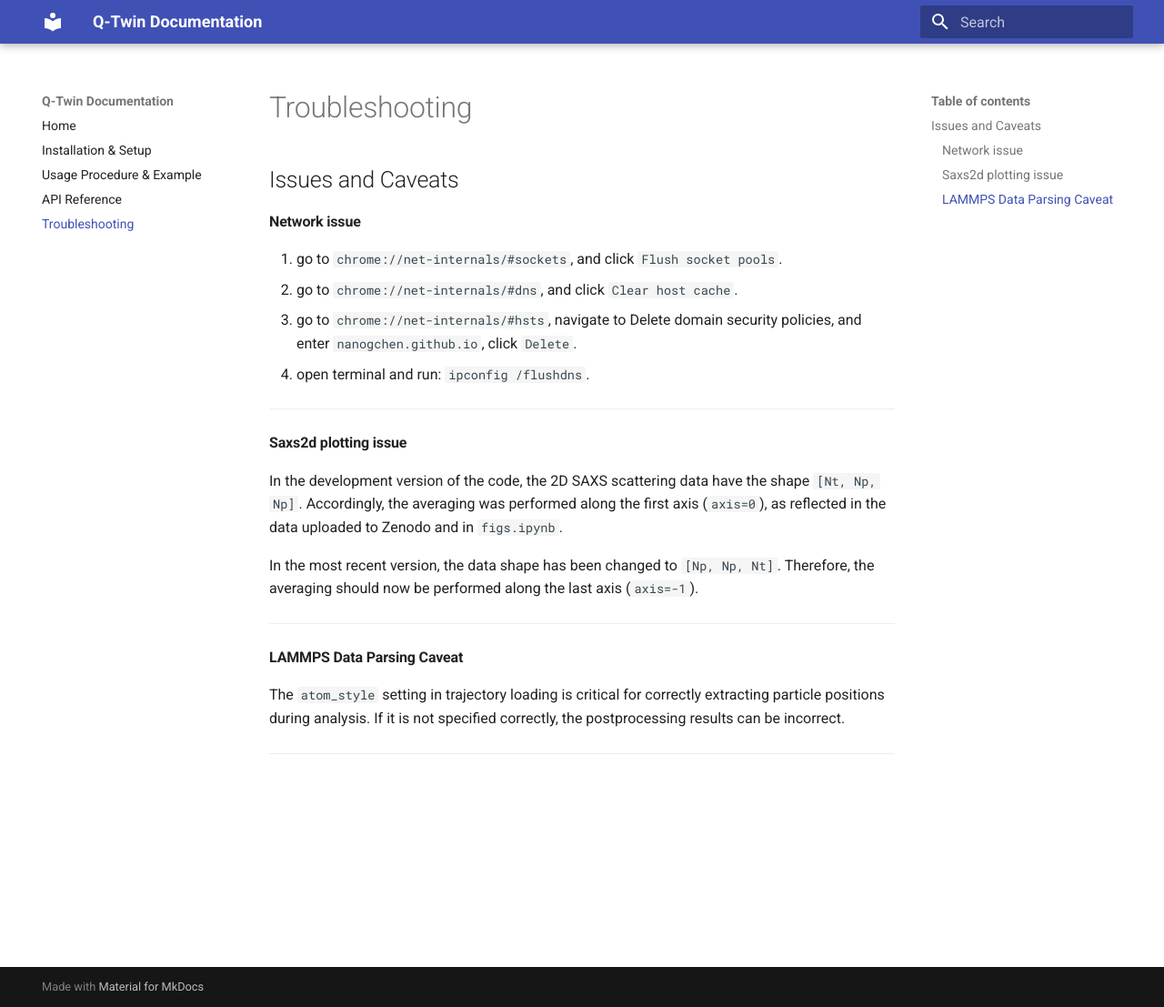
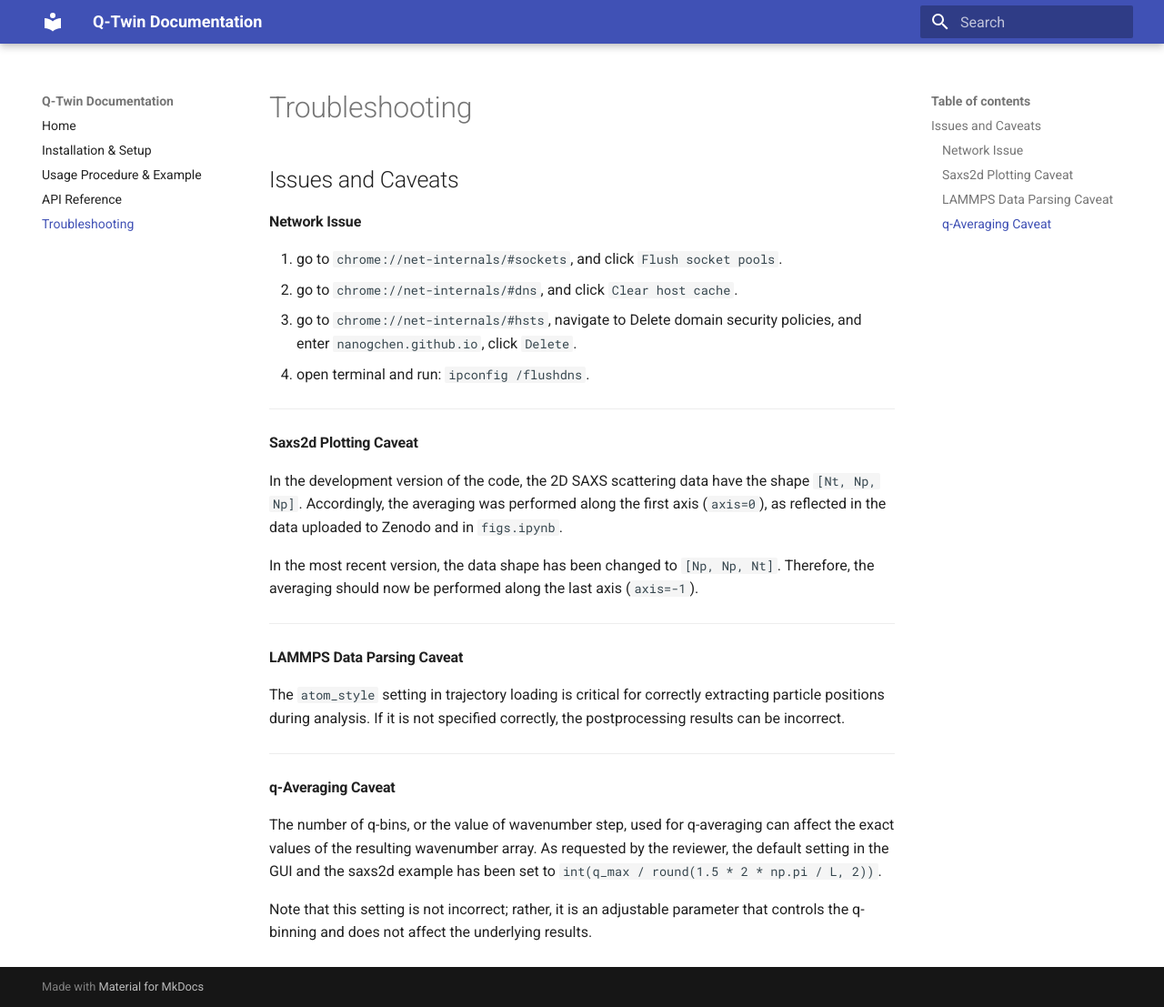
Before and after one commit to nanogchen/Q-Twin, an MkDocs documentation site: the page built from docs/troubleshooting.md, in a window 1280 px wide and 1107 px high. Shown: the whole window at 91% size. Built offline with MkDocs 1.6.1 and Material for MkDocs 9.7.7, drawn with Linux system fonts in a browser that asks for light colours.

Commit message:
Revise troubleshooting documentation for clarity
Updated section headers for consistency and added q-Averaging caveat.

```diff
--- a/docs/troubleshooting.md
+++ b/docs/troubleshooting.md
@@ -1,6 +1,6 @@
 ## Issues and Caveats
 
-#### Network issue
+#### Network Issue
 
 1. go to `chrome://net-internals/#sockets`, and click `Flush socket pools`.
 2. go to `chrome://net-internals/#dns`, and click `Clear host cache`.
@@ -9,7 +9,7 @@
 
 ---
 
-#### Saxs2d plotting issue
+#### Saxs2d Plotting Caveat
 
 In the development version of the code, the 2D SAXS scattering data have the shape  `[Nt, Np, Np]`. Accordingly, the averaging was performed along the first axis (`axis=0`), as reflected in the data uploaded to Zenodo and in `figs.ipynb`.
 
@@ -22,3 +22,9 @@ In the most recent version, the data shape has been changed to `[Np, Np, Nt]`. T
 The `atom_style` setting in trajectory loading is critical for correctly extracting particle positions during analysis. If it is not specified correctly, the postprocessing results can be incorrect.
 
 ---
+
+#### q-Averaging Caveat
+
+The number of q-bins, or the value of wavenumber step, used for q-averaging can affect the exact values of the resulting wavenumber array. As requested by the reviewer, the default setting in the GUI and the saxs2d example has been set to `int(q_max / round(1.5 * 2 * np.pi / L, 2))`.
+
+Note that this setting is not incorrect; rather, it is an adjustable parameter that controls the q-binning and does not affect the underlying results.
```
